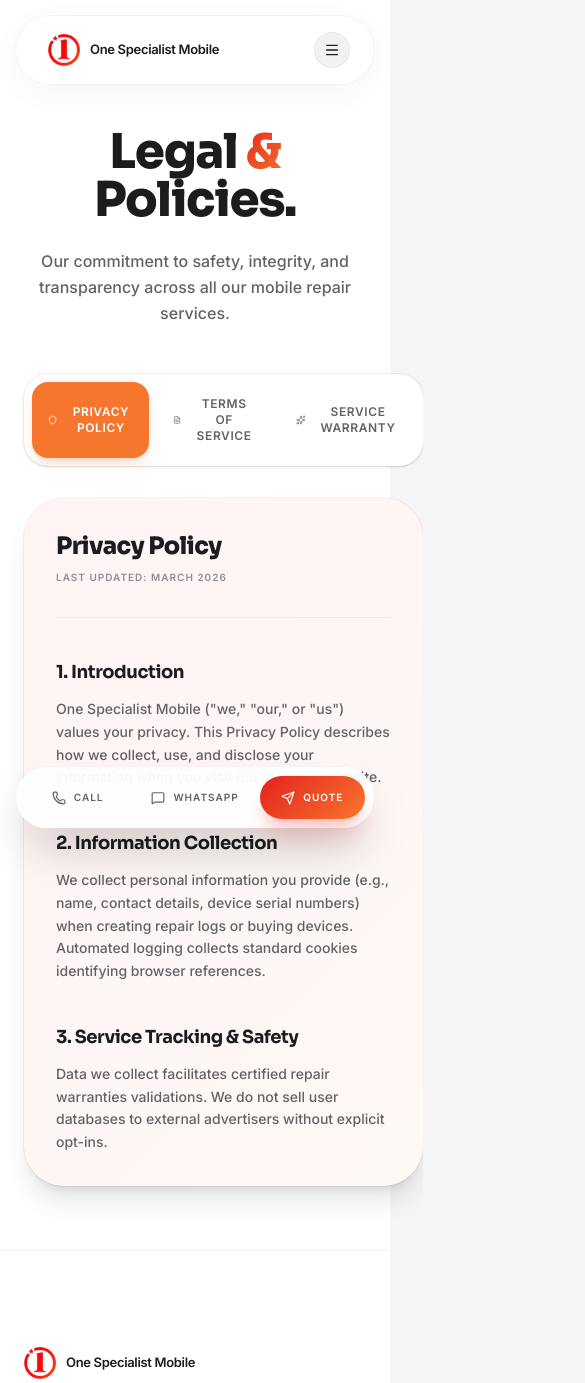
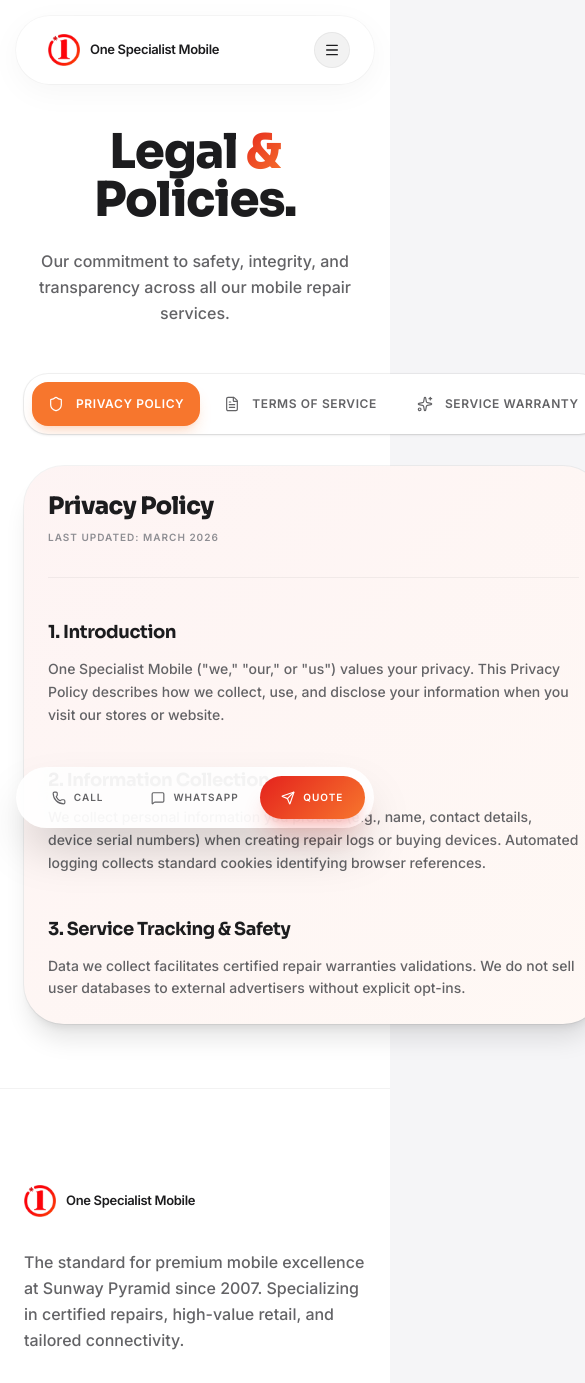
Before and after one commit to startasaasagency26-web/One-Specialist-Portfolio, a Next.js app: page /legal in a window 390 px wide. Shown: the top 1383 px of the page, 585 px wide, since content can reach past the window. Built offline with nearby package versions, Linux system fonts and the light colour scheme.

Commit message:
Update page.tsx

```diff
--- a/src/app/legal/page.tsx
+++ b/src/app/legal/page.tsx
@@ -56,7 +56,7 @@ function LegalDashboard() {
                     type="button"
                     onClick={() => setActiveTab(docKey)}
                     className={cn(
-                      "flex flex-1 items-center gap-3 rounded-2xl px-4 py-3.5 text-xs font-bold uppercase tracking-wider transition-all duration-300 lg:flex-initial lg:px-5",
+                      "flex items-center gap-3 rounded-2xl px-4 py-3.5 text-xs font-bold uppercase tracking-wider transition-all duration-300 shrink-0 whitespace-nowrap lg:gap-4 lg:px-5",
                       isActive
                         ? "bg-brand-orange text-white shadow-lg shadow-brand-orange/20"
                         : "text-muted hover:bg-black/5 dark:hover:bg-white/5 hover:text-ink"
@@ -72,7 +72,7 @@ function LegalDashboard() {
 
           {/* Content Pane */}
           <div className="lg:col-span-8">
-            <div className="rounded-[2.5rem] bg-surface p-8 md:p-12 ring-1 ring-line shadow-xl relative overflow-hidden">
+            <div className="rounded-[2.5rem] bg-surface p-6 md:p-12 ring-1 ring-line shadow-xl relative overflow-hidden">
               <div className="absolute inset-0 bg-brand-gradient opacity-5" />
 
               <div className="relative z-10">
```
